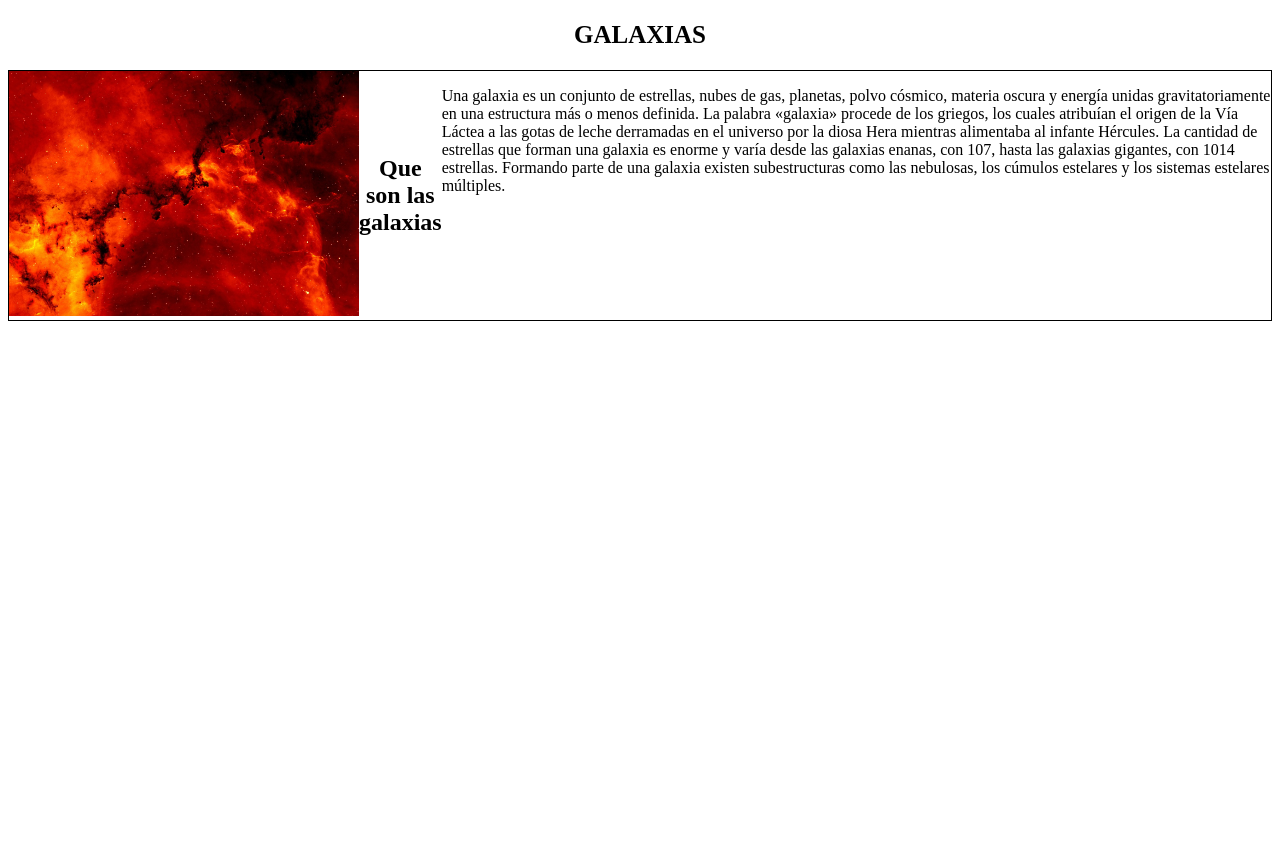
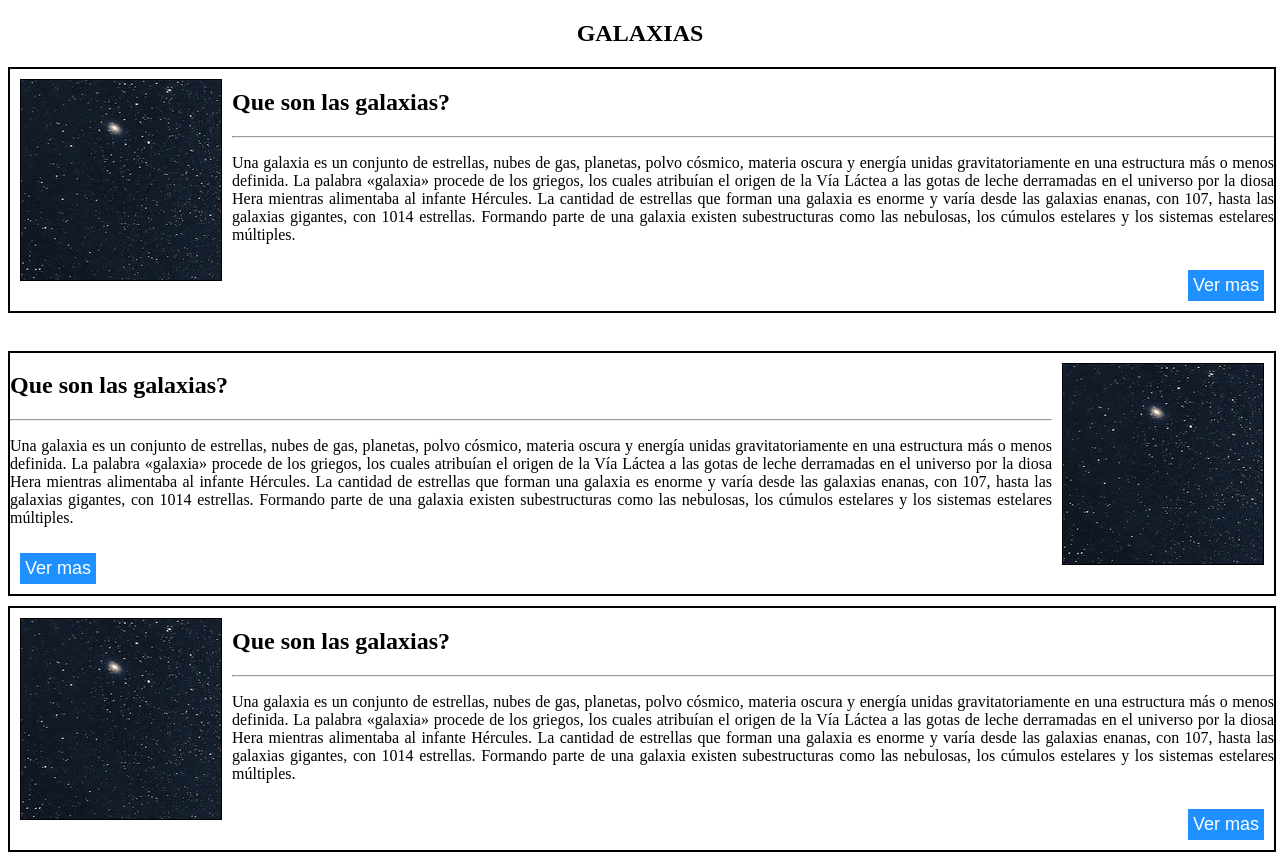
Before and after one commit to Raul767/HtmlCss, a plain HTML site: page articulos.html in a window 1280 px wide. Before the commit the page ends 800 px from the top, so only its background shows below. Drawn offline with Linux system fonts and the light colour scheme.

Commit message:
Practica

```diff
--- a/articulos.html
+++ b/articulos.html
@@ -1,24 +1,85 @@
 <!DOCTYPE html>
 <html lang="en">
+
 <head>
   <meta charset="UTF-8">
   <meta name="viewport" content="width=device-width, initial-scale=1.0">
   <link rel="stylesheet" href="css/articulos.css">
   <title>Document</title>
 </head>
+
 <body>
-  <h2>GALAXIAS</h2>
+  <h2 class="title">GALAXIAS</h2>
+  <div class="container">
+    <article>
+      <div class="cuadro">
+      </div>
+    </article>
+    <section class="text">
+      <div class="subtitle">
+        <article>
+          <h2>Que son las galaxias?</h2>
+          <hr class="linea">
+          <p>Una galaxia es un conjunto de estrellas, nubes de gas, planetas, polvo cósmico, materia oscura y energía
+            unidas gravitatoriamente en una estructura más o menos definida. La palabra «galaxia» procede de los
+            griegos, los cuales atribuían el origen de la Vía Láctea a las gotas de leche derramadas en el universo por
+            la diosa Hera mientras alimentaba al infante Hércules. La cantidad de estrellas que forman una galaxia es
+            enorme y varía desde las galaxias enanas, con 107, hasta las galaxias gigantes, con 1014 estrellas. Formando
+            parte de una galaxia existen subestructuras como las nebulosas, los cúmulos estelares y los sistemas
+            estelares múltiples. </p>
+        </article>
+      </div>
 
-  <div class="articulo1">
-    <section class="imagen">
-      <img src="img/stars-67616_1280.jpg" alt="" width="350px">
+      <button class="button">Ver mas</button>
     </section>
-    <section class="titulo1">
-      <h1>Que son las galaxias</h1>
+  </div>
+  <div class="container1">
+    <section class="text1">
+      <div class="subtitle1">
+        <article>
+          <h2>Que son las galaxias?</h2>
+          <hr class="linea">
+          <p>Una galaxia es un conjunto de estrellas, nubes de gas, planetas, polvo cósmico, materia oscura y energía
+            unidas gravitatoriamente en una estructura más o menos definida. La palabra «galaxia» procede de los
+            griegos, los cuales atribuían el origen de la Vía Láctea a las gotas de leche derramadas en el universo por
+            la diosa Hera mientras alimentaba al infante Hércules. La cantidad de estrellas que forman una galaxia es
+            enorme y varía desde las galaxias enanas, con 107, hasta las galaxias gigantes, con 1014 estrellas. Formando
+            parte de una galaxia existen subestructuras como las nebulosas, los cúmulos estelares y los sistemas
+            estelares múltiples. </p>
+        </article>
+      </div>
+      <button class="button1">Ver mas</button>
     </section>
-    <section class="parrafo">
-      <p>Una galaxia es un conjunto de estrellas, nubes de gas, planetas, polvo cósmico, materia oscura y energía unidas gravitatoriamente en una estructura más o menos definida. La palabra «galaxia» procede de los griegos, los cuales atribuían el origen de la Vía Láctea a las gotas de leche derramadas en el universo por la diosa Hera mientras alimentaba al infante Hércules. La cantidad de estrellas que forman una galaxia es enorme y varía desde las galaxias enanas, con 107, hasta las galaxias gigantes, con 1014 estrellas. Formando parte de una galaxia existen subestructuras como las nebulosas, los cúmulos estelares y los sistemas estelares múltiples. </p>
+        <article>
+          <div class="cuadro1">
+          </div>
+        </article>
+      </div>
+
+  </div>
+  <div class="container">
+    <article>
+      <div class="cuadro">
+      </div>
+    </article>
+    <section class="text">
+      <div class="subtitle">
+        <article>
+          <h2>Que son las galaxias?</h2>
+          <hr class="linea">
+          <p>Una galaxia es un conjunto de estrellas, nubes de gas, planetas, polvo cósmico, materia oscura y energía
+            unidas gravitatoriamente en una estructura más o menos definida. La palabra «galaxia» procede de los
+            griegos, los cuales atribuían el origen de la Vía Láctea a las gotas de leche derramadas en el universo por
+            la diosa Hera mientras alimentaba al infante Hércules. La cantidad de estrellas que forman una galaxia es
+            enorme y varía desde las galaxias enanas, con 107, hasta las galaxias gigantes, con 1014 estrellas. Formando
+            parte de una galaxia existen subestructuras como las nebulosas, los cúmulos estelares y los sistemas
+            estelares múltiples. </p>
+        </article>
+      </div>
+
+      <button class="button">Ver mas</button>
     </section>
   </div>
 </body>
+
 </html>
--- a/css/articulos.css
+++ b/css/articulos.css
@@ -1,18 +1,85 @@
-body{
-  background: #ffffff;
-}
-.articulo1{
-  align-content: space-around;
-  display: flex;
-  border: 1px solid #000;
+.title{
+  text-align: center;
 }
 
-.titulo1{
-  text-align: center;
-  align-content: space-around;
+.container{
+  display: flex;
+  width: 100%;
+  border: 2px solid;
+  text-align: justify;
+  margin-bottom: 10px;
 }
 
-h2{
-  text-align: center;
-  font-size: 25px;
+.cuadro{
+  height: 200px;
+  width: 200px;
+  background-image: url(../img/lighthouse-6785763_1280.jpg);
+  margin: 10px;
+  border: 1px solid;
 }
+
+.subtitle {
+  width: 100%;
+}
+
+.button{
+  float: right;
+  border: none;
+  padding: 5px;
+  margin: 10px;
+  font-size: 18px;
+  color: #ffffff;
+  background: dodgerblue;
+  }
+
+  @media (min-width: 1000px) {
+    .button:hover {
+      background: blue;
+      transition: 0.7s ease all;
+    }
+  }
+
+.container1{
+  margin-top: 3%;
+  display: flex;
+  width: 100%;
+  border: 2px solid;
+  text-align: justify;
+  margin-bottom: 10px;
+}
+
+.cuadro1{
+  height: 200px;
+  width: 200px;
+  background-image: url(../img/lighthouse-6785763_1280.jpg);
+  margin: 10px;
+  border: 1px solid;
+}
+
+.subtitle1{
+  width: 100%;
+}
+
+.button1{
+  float: left;
+  border: none;
+  padding: 5px;
+  margin: 10px;
+  font-size: 18px;
+  color: #ffffff;
+  background: dodgerblue;
+  }
+
+  @media (min-width: 1000px) {
+    .button1:hover {
+      background: blue;
+      transition: 0.7s ease all;
+    }
+  }
+
+.parrafo {
+  float: left;
+  width: 100%;
+  text-align: justify;
+  margin-bottom: 10px;
+}
```
